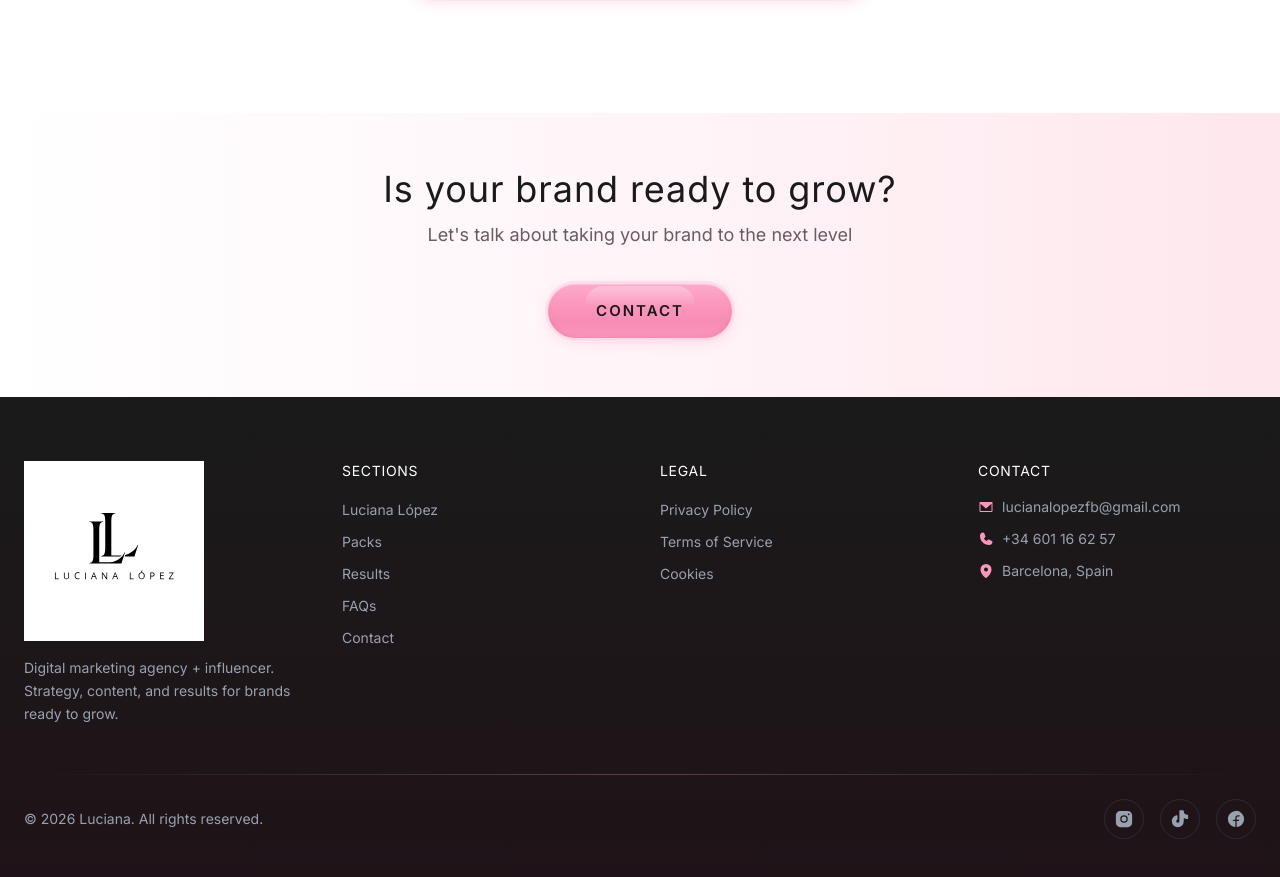
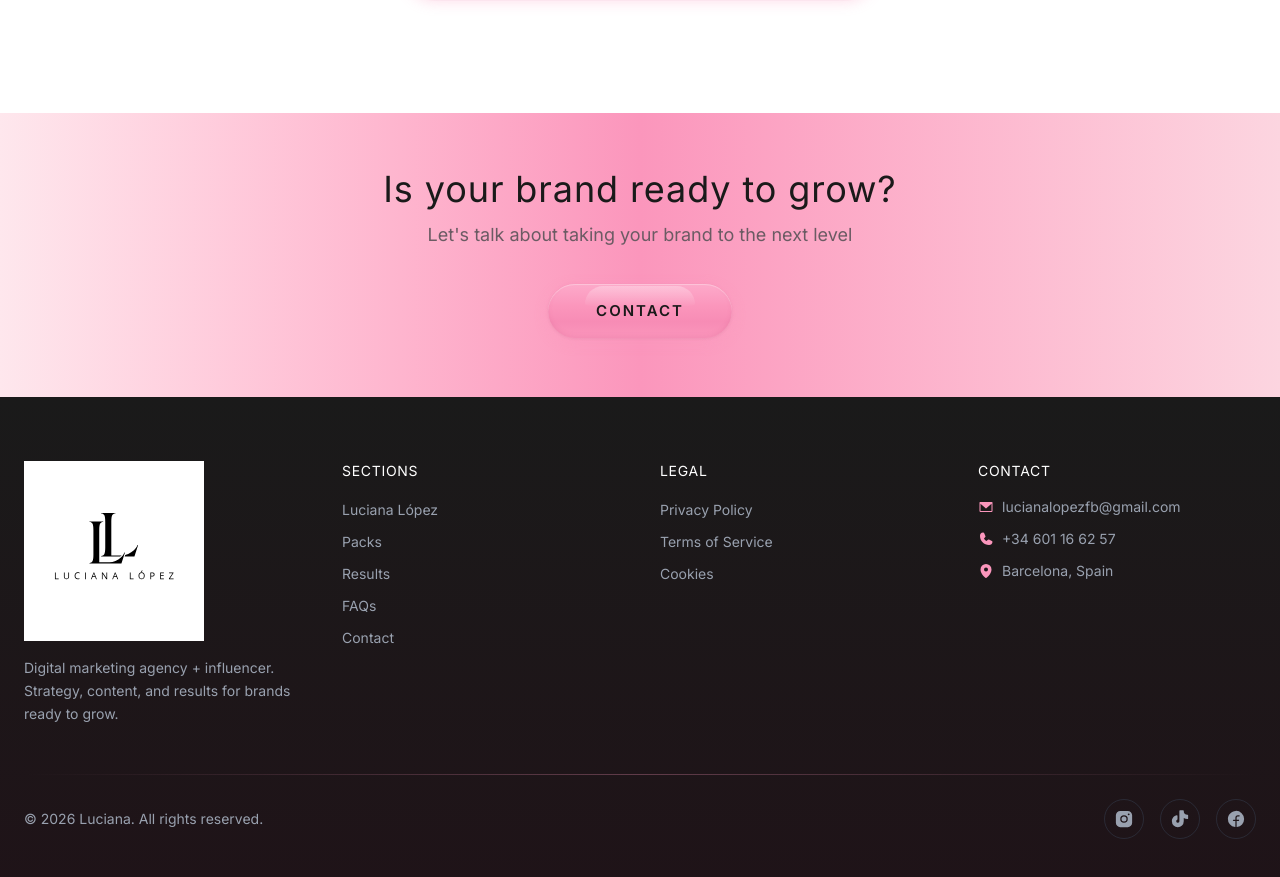
Before and after one commit to diprinziojan/lucishows, a Next.js app: page /en in a window 1280 px wide. Shown: the part 7929-8806 px from the top of the page. Built offline with nearby package versions, Linux system fonts and the light colour scheme.

Commit message:
Restore previous contact banner colors

```diff
--- a/src/components/Footer.tsx
+++ b/src/components/Footer.tsx
@@ -17,7 +17,7 @@ export function Footer({ hideCta = false }: { hideCta?: boolean } = {}) {
     <footer className="relative z-10">
       {/* CTA Banner */}
       {!hideCta && (
-      <div className="bg-gradient-to-r from-white via-brand-bg-light to-brand-bg">
+      <div className="bg-gradient-to-r from-brand-bg via-brand-cta to-brand-bg-dark">
         <div className="max-w-4xl mx-auto px-6 py-14 text-center">
           <motion.h2
             className="font-heading text-3xl md:text-4xl text-brand-text mb-3 tracking-wide"
```
